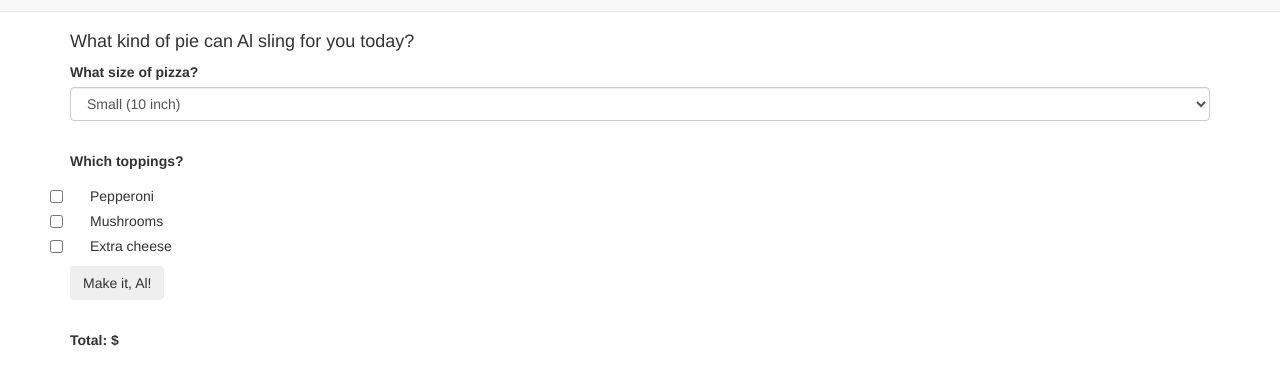
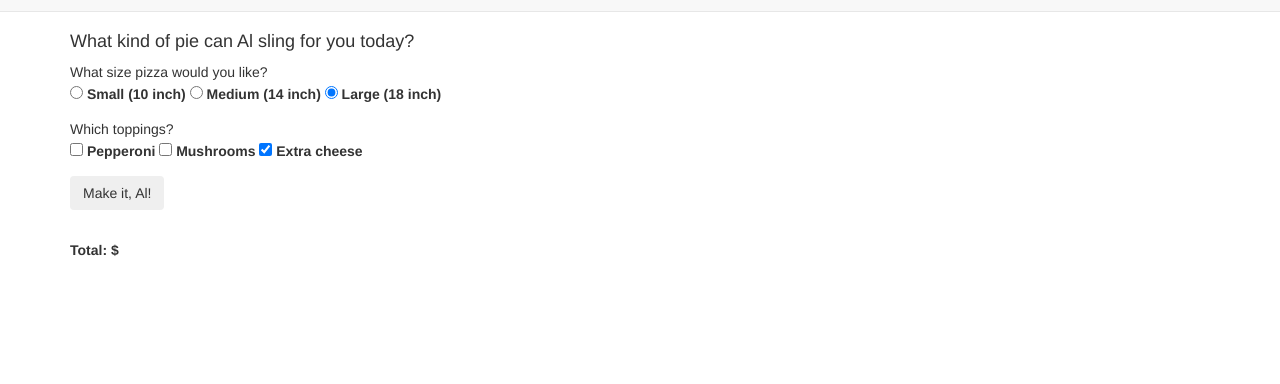
Before and after one commit to anthgold/pizza, a plain HTML site: page index.html in a window 1280 px wide. Shown: the part 38-422 px from the top of the page. Drawn offline with Linux system fonts and the light colour scheme.

Commit message:
switched from dropdown to radio buttons and restyled html; still doesn't work

```diff
--- a/index.html
+++ b/index.html
@@ -16,38 +16,41 @@
     <div class="container">
       <h4>What kind of pie can Al sling for you today?</h4>
 
-        <div id="form">
-        <form id="choose-pizza">
-        <!-- Pizza size drop-down -->
-          <label for="new-size">What size of pizza?</label>
-          <select class="form-control" id="beverage">
-            <option value="small">Small (10 inch)</option>
-            <option value="medium">Medium (14 inch)</option>
-            <option value="large">Large (18 inch)</option>
-          </select>
+        <div id="forms">
+        <form id="choose-pizza" action="http://example.com/profile.php">
+        <!-- Pizza-size radio buttons -->
+          <p> What size pizza would you like?
+            <br />
+            <label>
+              <input type="radio" name="size" value="small" /> Small (10 inch)
+            </label>
+            <label>
+              <input type="radio" name="size" value="medium" /> Medium (14 inch)
+            </label>
+            <label>
+              <input type="radio" name="size" value="large" checked="checked" /> Large (18 inch)
+            </label>
+          </p>
 
-        <!-- Checkboxes. Why did I have to choose checkboxes?! -->
-        <div id="which-toppings">
-          <label>Which toppings?</label>
-          <div class="checkbox">
-            <input name="topping" id="topping-pepperoni" value="pepperoni" type="checkbox">
-            <label for="topping-pepperoni">Pepperoni</label>
-          </div>
-          <div class="checkbox">
-            <input name="topping" id="topping-mushrooms" value="mushrooms" type="checkbox">
-            <label for="topping-mushrooms">Mushrooms</label>
-          </div>
-          <div class="checkbox">
-            <input name="topping" id="topping-extra-cheese" value="extra-cheese" type="checkbox">
-            <label for="topping-extra-cheese">Extra cheese</label>
-          </div>
-        </div>
+        <!-- Toppings checkboxes. -->
+          <p>Which toppings?
+            <br />
+            <label>
+              <input type="checkbox" name="topping" value="pepperoni" /> Pepperoni
+            </label>
+            <label>
+              <input type="checkbox" name="topping" value="mushrooms" /> Mushrooms
+            </label>
+            <label>
+              <input type="checkbox" name="topping" value="extra-cheese" checked="checked" /> Extra cheese
+            </label>
+          </p>
         <!-- Order button -->
         <button type="submit" class="btn">Make it, Al!</button>
         </form>
-        </div> <!-- Closes id blanks -->
+      </div> <!-- Closes div #forms -->
       <div id="output">
-        <label>Total: <span class="total">$</span></label>
+        <label>Total: $<span class="total"></span></label>
       </div>
     </div> <!-- Closes class container -->
   </body>
--- a/js/scripts.js
+++ b/js/scripts.js
@@ -11,8 +11,10 @@ Pizza.prototype.price = function () {
     totalPrice = 10;
   } else if (this.pieSize === "medium") {
     totalPrice = 15;
-  } else {
-    totalPrice = 20;
+  } else if (this.pieSize === "large") {
+      totalPrice = 20;
+    } else {
+    totalPrice = " Free!";
   }
   for (i = 0; i <= this.toppings.length; i++) {
     if (this.toppings.length <= 1) {
@@ -29,8 +31,8 @@ $(document).ready(function() {
   $("form#choose-pizza").submit(function(event) {
     event.preventDefault();
 
-    var inputtedSize = $("input#new-size").val();
-    var inputtedToppings = []; $("input#new-toppings:checked").each(function() {
+    var inputtedSize = $("input.size").val();
+    var inputtedToppings = []; $("input.topping:checked").each(function() {
       inputtedToppings.push($(this).val());
     });
     var newPizza = new Pizza(inputtedSize, inputtedToppings);
```
